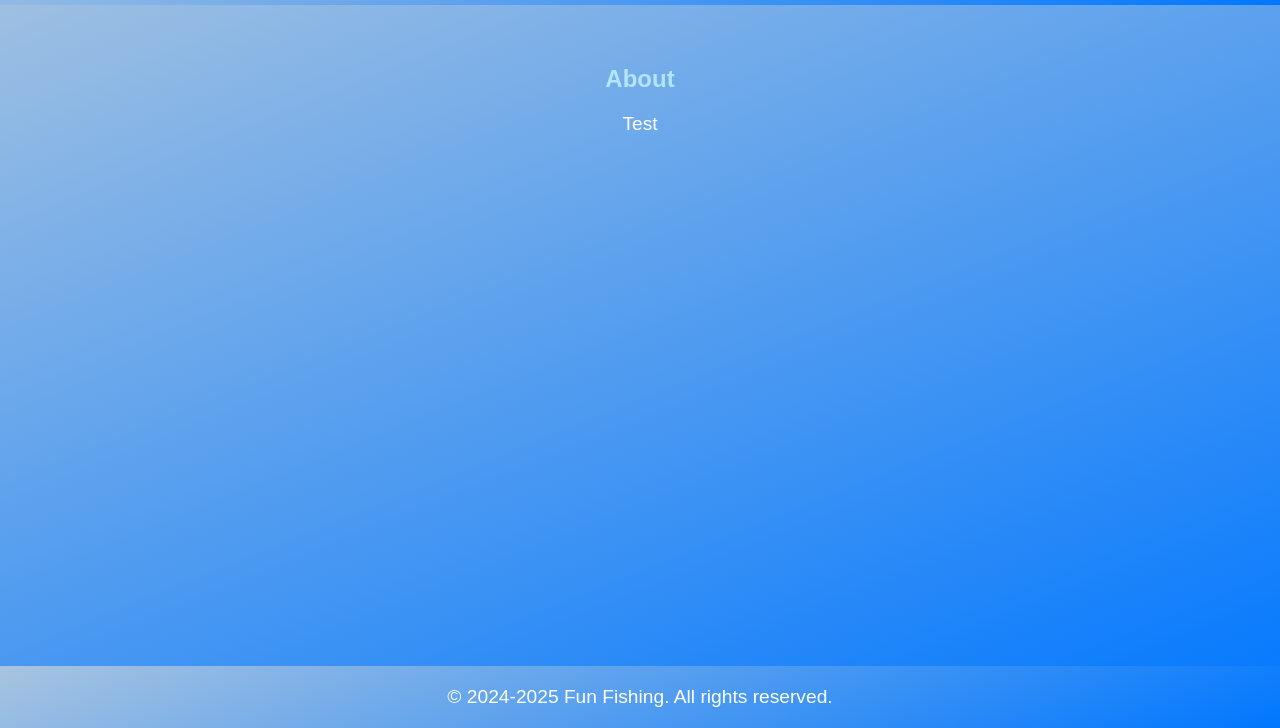
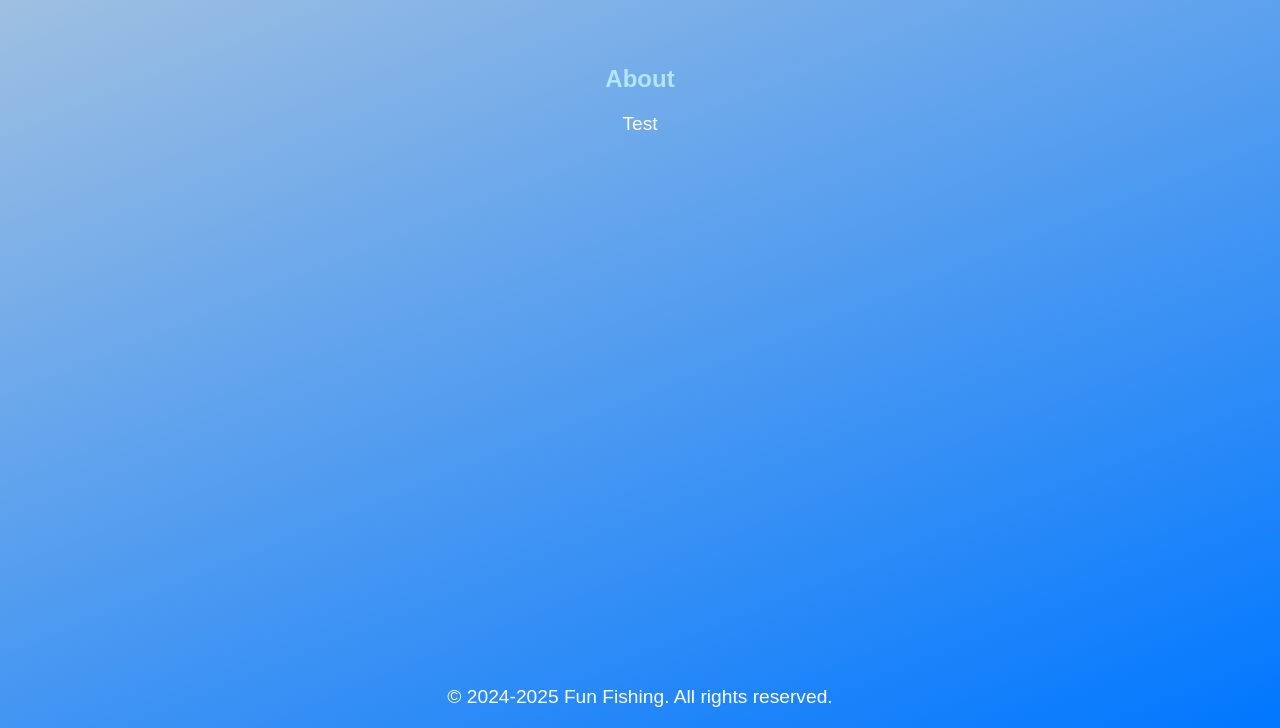
Before and after one commit to Bottomloader/web, a plain HTML site: page src/web/index.html in a window 1280 px wide. Shown: the part 72-800 px from the top of the page. Drawn offline with Linux system fonts and the light colour scheme.

Commit message:
Update index.html

```diff
--- a/src/web/index.html
+++ b/src/web/index.html
@@ -22,7 +22,6 @@
     }
 
     header, footer {
-      background: linear-gradient(158deg, rgba(166, 195, 224, 1) 1%, rgba(0, 119, 255, 1) 100%);
       color: #fff;
       padding: 20px;
       text-align: center;
```
